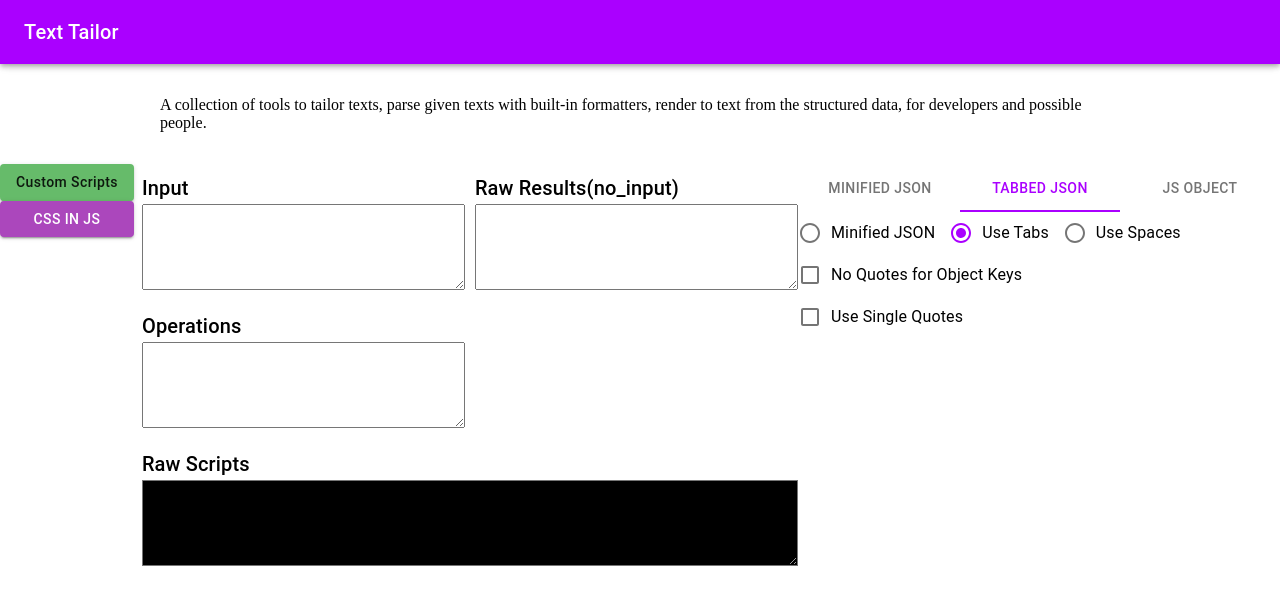
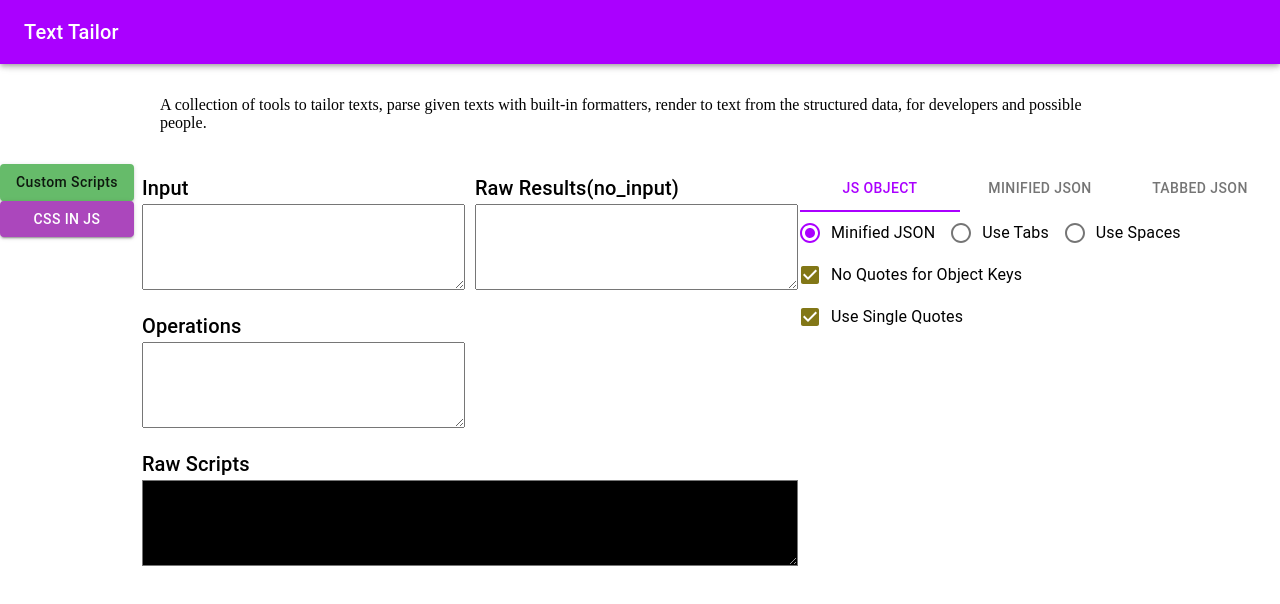
Before and after one commit to zhanbei/Infra-Tools, a React app: page / in a window 1280 px wide. Shown: the top 604 px of the page. Built offline with nearby package versions, Linux system fonts and the light colour scheme.

Commit message:
[src/ScriptsHome/ResultsOptions] Refined the default options set.

```diff
--- a/src/ScriptsHome/ResultOptions.tsx
+++ b/src/ScriptsHome/ResultOptions.tsx
@@ -16,10 +16,11 @@ interface IProps {
 }
 
 const OPTIONS_BASE = {minified: false, useTabs: false, useSpaces: false, useSingleQuotes: false, noQuotesForKeys: false};
-const defaultOptions: IStringifyOptions = {useTabs: true, noQuotesForKeys: true};
 const OPTIONS_MINIFIED: IStringifyOptions = {...OPTIONS_BASE, minified: true};
 const OPTIONS_TABBED: IStringifyOptions = {...OPTIONS_BASE, useTabs: true};
-const OPTIONS_JS: IStringifyOptions = {...OPTIONS_BASE, useTabs: true, useSingleQuotes: true, noQuotesForKeys: true};
+const OPTIONS_JS: IStringifyOptions = {...OPTIONS_BASE, minified: true, useSingleQuotes: true, noQuotesForKeys: true};
+const OPTIONS_SET_DEFAULT = 'js';
+export const STRINGIFY_OPTIONS_DEFAULT: IStringifyOptions = OPTIONS_JS;
 
 const getOptionsBySet = (set: string): IStringifyOptions => {
 	switch (set) {
@@ -30,7 +31,7 @@ const getOptionsBySet = (set: string): IStringifyOptions => {
 		case 'js':
 			return OPTIONS_JS;
 		default:
-			return defaultOptions;
+			return STRINGIFY_OPTIONS_DEFAULT;
 	}
 };
 
@@ -57,8 +58,8 @@ const getTypeByOptions = ({minified, useTabs}: IStringifyOptions): string => {
 };
 
 export const ResultOptions = React.memo(({onChange}: IProps) => {
-	const [set, doSetOptionsSet] = React.useState('tabbed');
-	const [options, doSetOptions] = React.useState(getOptionsBySet(set));
+	const [set, doSetOptionsSet] = React.useState(OPTIONS_SET_DEFAULT);
+	const [options, doSetOptions] = React.useState(STRINGIFY_OPTIONS_DEFAULT);
 
 	const setOptionsSet = (set: string) => {
 		doSetOptionsSet(set);
@@ -77,9 +78,9 @@ export const ResultOptions = React.memo(({onChange}: IProps) => {
 				value={set} indicatorColor="primary" textColor="primary"
 				onChange={(event, tab) => setOptionsSet(tab)}
 			>
+				<Tab label="JS Object" value='js'/>
 				<Tab label="Minified JSON" value='minified'/>
 				<Tab label="Tabbed JSON" value='tabbed'/>
-				<Tab label="JS Object" value='js'/>
 			</Tabs>
 			<FormControl component='fieldset'>
 				<RadioGroup name='options-type' value={getTypeByOptions(options)} onChange={(event: React.ChangeEvent<HTMLInputElement>) => updateOptions(getOptionsByType(event.target.value))} row>
--- a/src/ScriptsHome/ScriptsHome.tsx
+++ b/src/ScriptsHome/ScriptsHome.tsx
@@ -1,10 +1,10 @@
 'use strict';
 
 import React from 'react';
-import {IStringifyOptions, jsonStringifyWithOptions} from './builtin-scripts/stringify-object';
+import {jsonStringifyWithOptions} from './builtin-scripts/stringify-object';
 import {IScriptDefinition} from './builtin-scripts/builtin-scripts';
 import {NavButtons} from './NavButtons';
-import {ResultOptions} from './ResultOptions';
+import {STRINGIFY_OPTIONS_DEFAULT, ResultOptions} from './ResultOptions';
 import {ScriptsPanel} from './ScriptsPanels';
 import {doEvalScripts} from './eval-scripts';
 import {R} from './resources';
@@ -39,7 +39,7 @@ export const ScriptsHome = React.memo(() => {
 	const [editedResults, setEditedResults] = React.useState('');
 	const [status, setStatus] = React.useState(STATUS_INITIALIZED as STATUSES);
 	const [builtinScripts, setSelectedBuiltinScripts] = React.useState(undefined as IScriptDefinition | undefined);
-	const [stringifyOptions, setStringifyOptions] = React.useState({} as IStringifyOptions);
+	const [stringifyOptions, setStringifyOptions] = React.useState(STRINGIFY_OPTIONS_DEFAULT);
 
 	React.useEffect(() => {
 		doCalculate(input, rawScripts);
```
